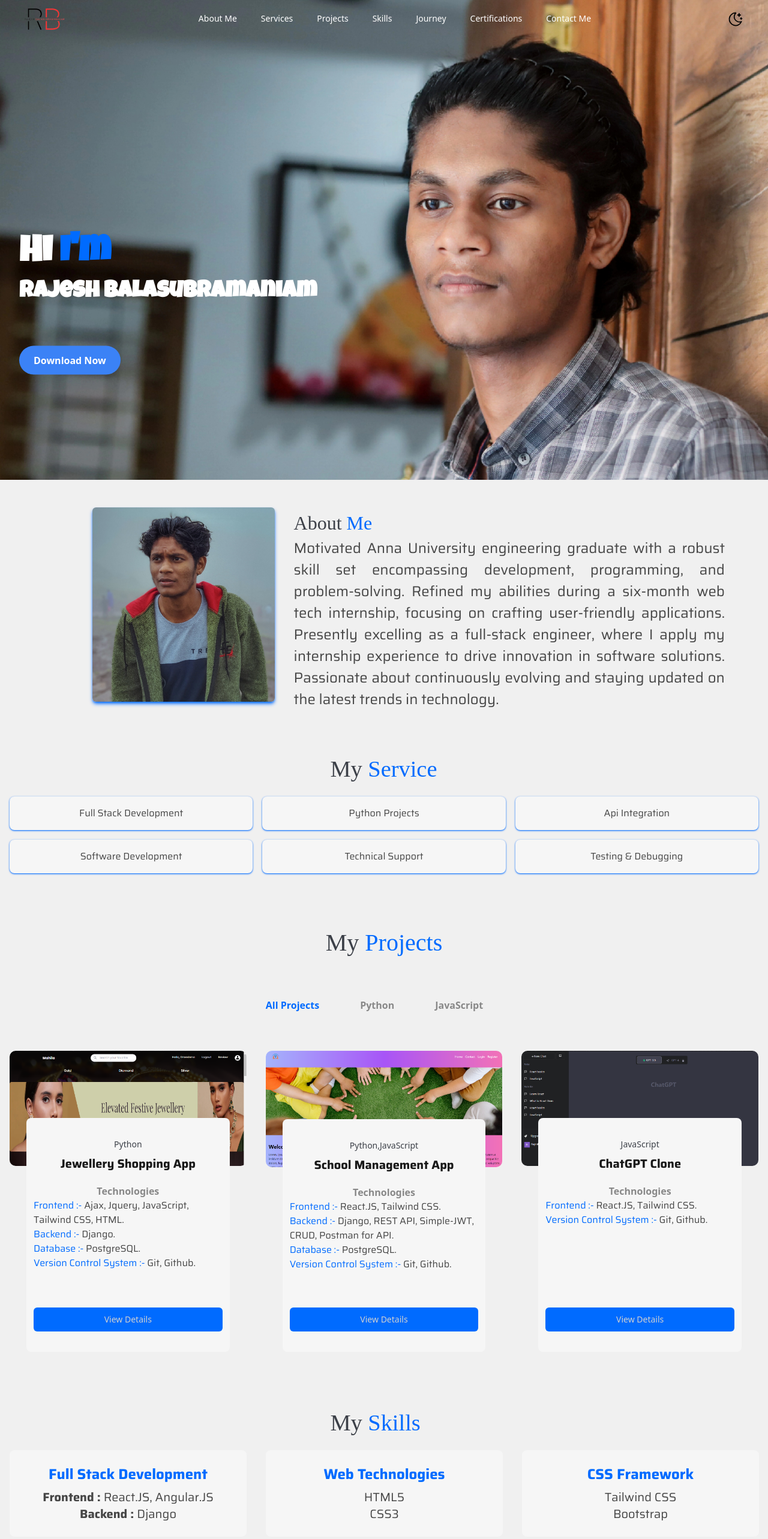
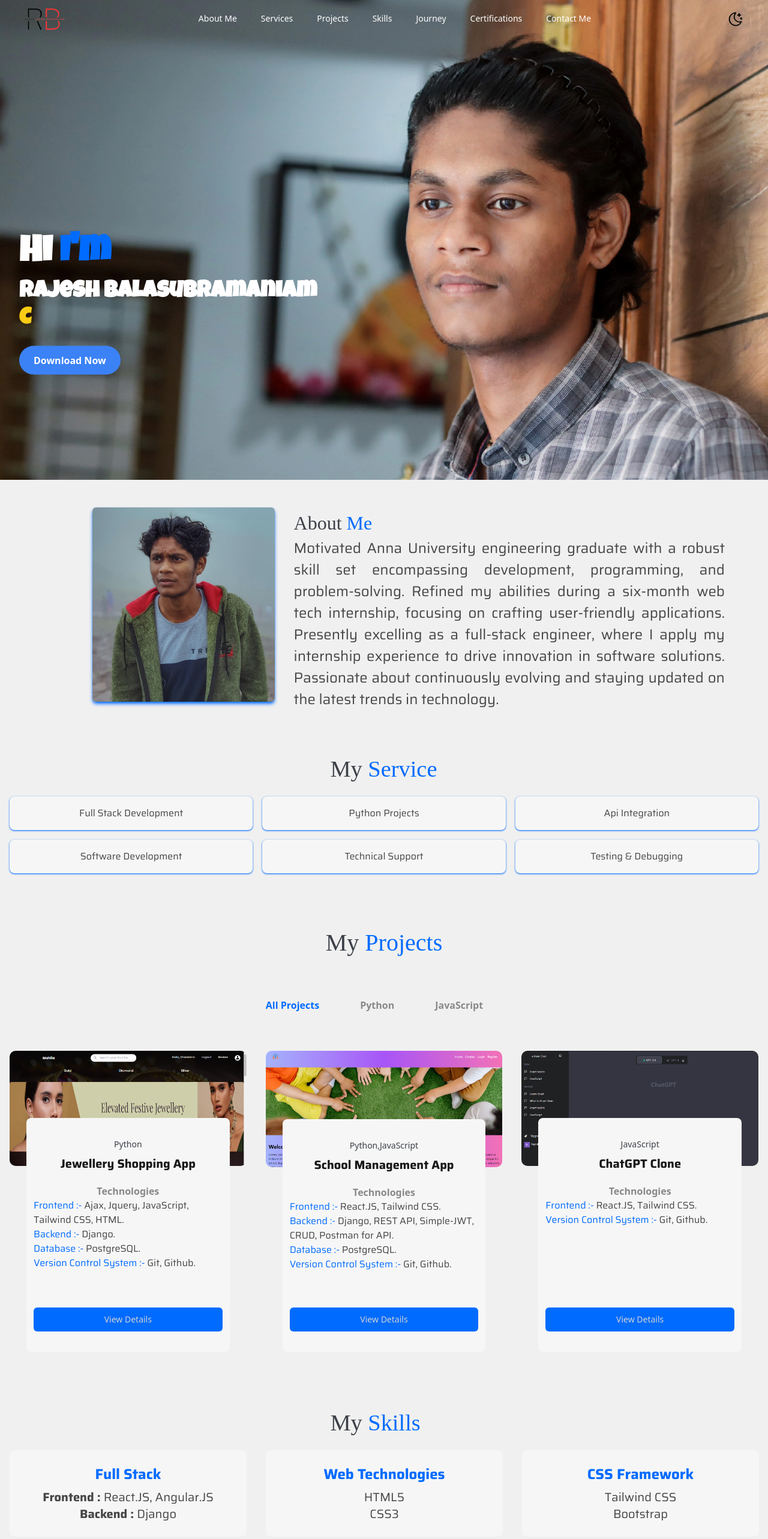
Before and after one commit to rb4807/react-portfolio, a React (Create React App) app: page / in a window 1280 px wide. Shown: the top 2566 px of the page at 60% size. Built offline with nearby package versions, Linux system fonts and the light colour scheme; a web font is replaced by a local one.

Commit message:
type changes

```diff
--- a/src/hooks/TypingEffect.jsx
+++ b/src/hooks/TypingEffect.jsx
@@ -2,7 +2,7 @@ import { useTypewriter } from 'react-simple-typewriter';
 
 const TypingEffect = () => {
     const [typeEffect] = useTypewriter({
-        words: ["Full Stack Dev", "Software Dev", "Coder"],
+        words: ["Full Stack Dev", "Software Engineer", "Coder"],
         loop: {},
         typeSpeed: 100,
         delaySpeed: 30,
--- a/src/skill/Skill.jsx
+++ b/src/skill/Skill.jsx
@@ -47,7 +47,7 @@ const Skill = () => {
                             </div>
                             <div className="p-4">
                                 <div className="rounded-lg text-contentLight dark:text-contentDark bg-secLight dark:bg-secDark p-6">
-                                    <h1 className="text-2xl font-bold text-center text-baseColor">Full Stack Development</h1>
+                                    <h1 className="text-2xl font-bold text-center text-baseColor">Full Stack</h1>
                                     <h1 className="mt-2 text-xl text-center"><span className="text-xl font-bold text-center">Frontend : </span>React.JS, Angular.JS</h1>
                                     <h1 className="text-xl text-center"><span className="text-xl font-bold text-center">Backend : </span>Django</h1>
                                 </div>
```
